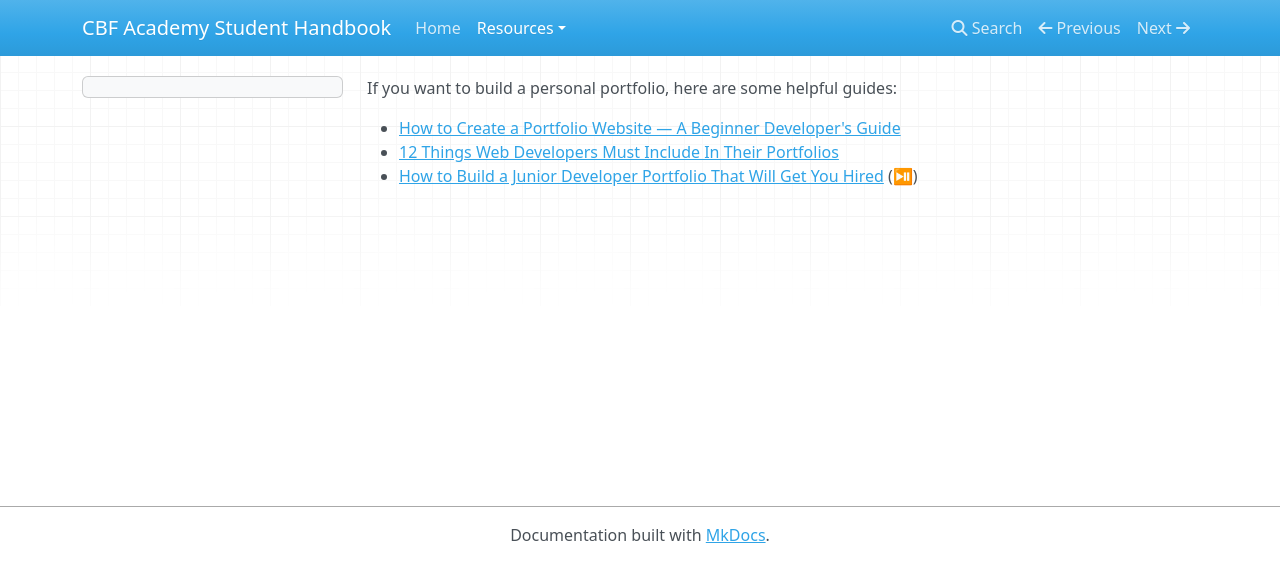
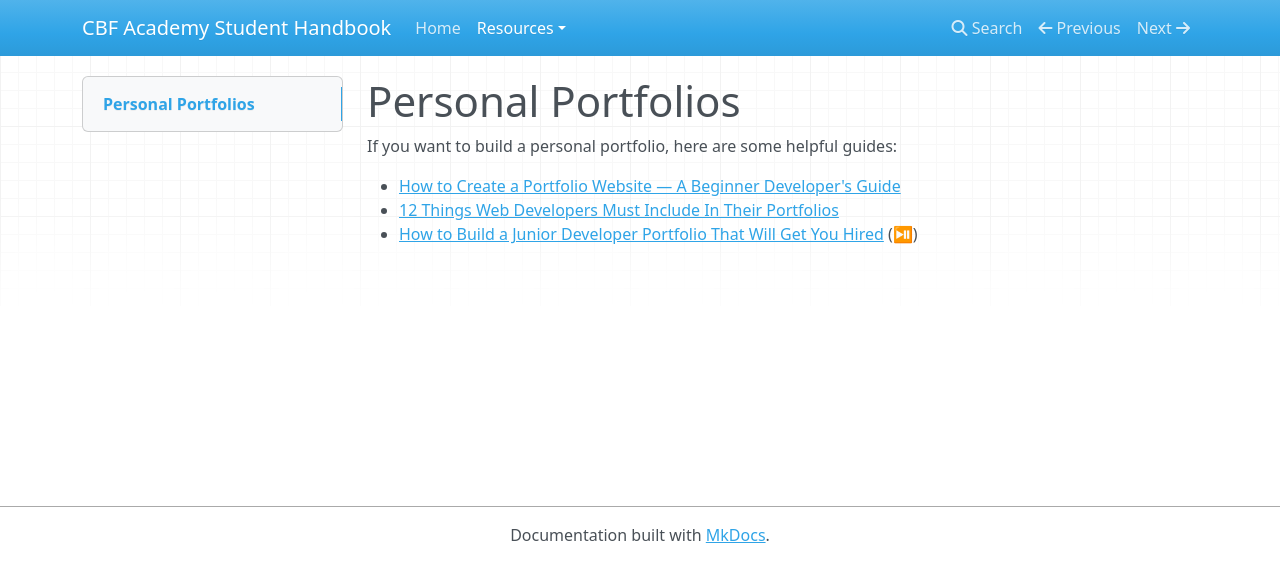
Before and after one commit to cbfacademy/docs, an MkDocs documentation site: the page built from docs/resources/personal-portfolios.md, in a window 1280 px wide. Shown: the top 582 px of the page. Built offline with MkDocs 1.6.1, drawn with Linux system fonts in a browser that asks for light colours; nearby versions of some CDN libraries.

Commit message:
docs: add page heading to portfolio resource page

```diff
--- a/docs/resources/personal-portfolios.md
+++ b/docs/resources/personal-portfolios.md
@@ -1,3 +1,5 @@
+# Personal Portfolios
+
 If you want to build a personal portfolio, here are some helpful guides:
 
 - [How to Create a Portfolio Website — A Beginner Developer's Guide](https://www.freecodecamp.org/news/beginners-guide-to-creating-a-portfolio-website/)
```
